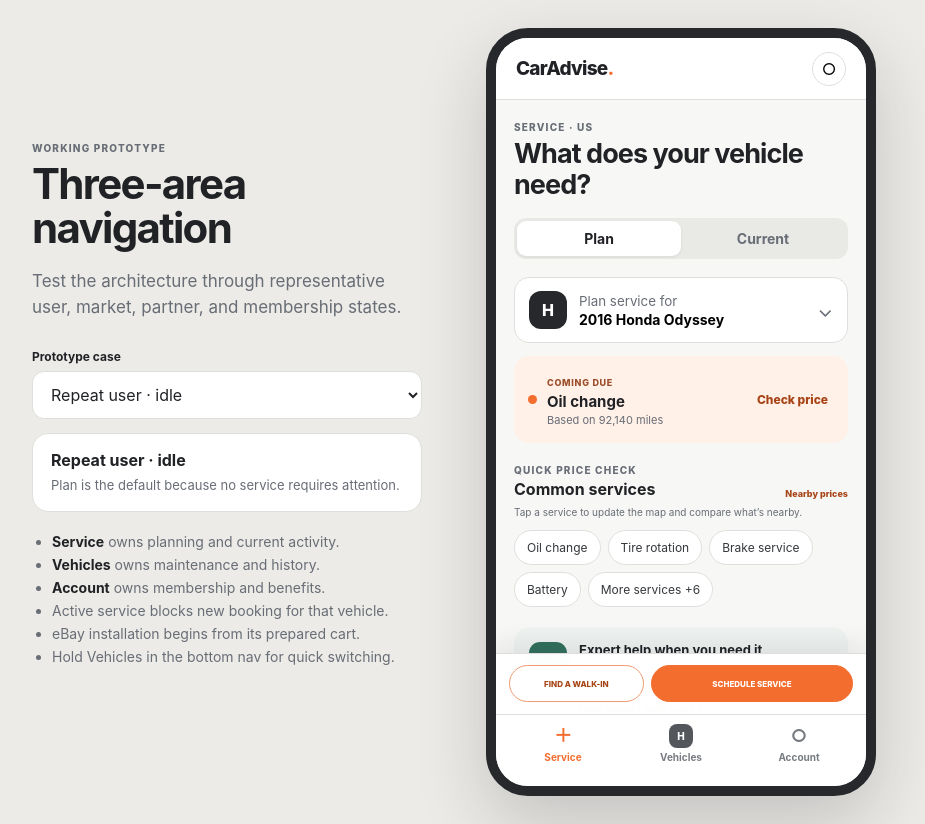
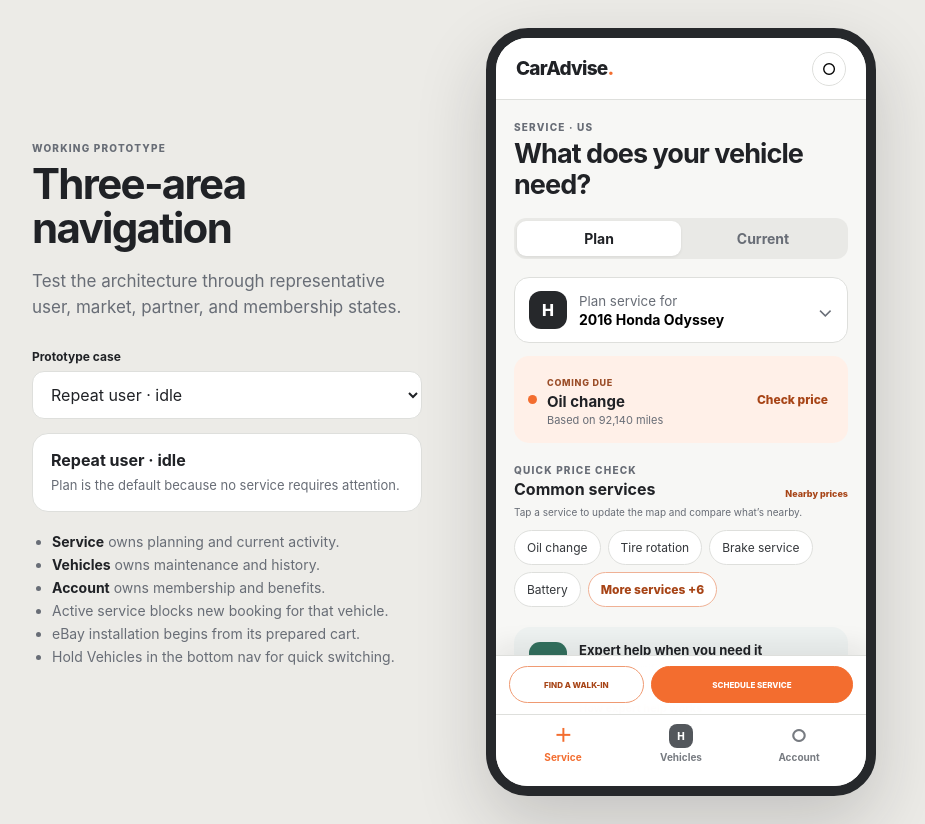
Before and after one commit to brandonlocke/caradvise-flutter-prototype, a React (Vite) app: page / in a window 1280 px wide. Shown: the whole page, without its empty margins (186-1111 px from the left). Built offline with nearby package versions, Linux system fonts and the light colour scheme.

Commit message:
Refine compact service controls

```diff
--- a/src/styles.css
+++ b/src/styles.css
@@ -39,7 +39,7 @@
 .mobile-case-select { display: none; }
 
 .screen { overflow-y: auto; padding: 21px 18px 30px; scrollbar-width: thin; }
-.screen.with-service-dock { padding-bottom: 150px; }
+.screen.with-service-dock { padding-bottom: 108px; }
 .screen-title-row h2, .area-title { margin: 5px 0 18px; font-size: 27px; line-height: 1.15; letter-spacing: -.035em; }
 .area-title { margin-bottom: 16px; }
 .segmented { display: grid; grid-template-columns: 1fr 1fr; background: #e9e9e6; padding: 3px; border-radius: 12px; margin-bottom: 18px; }
@@ -77,6 +77,7 @@
 .chips { display: flex; flex-wrap: wrap; gap: 7px; }
 .chips button { padding: 9px 12px; background: var(--white); border: 1px solid var(--line); border-radius: 999px; color: #34373b; font-size: 12px; }
 .chips button.selected { color: #7f3512; background: var(--orange-soft); border-color: #f3a780; }
+.chips button.more-chip { color: var(--orange-dark); border-color: #efb195; font-weight: 800; }
 .catalog-link { width: 100%; display: flex; justify-content: space-between; margin-top: 10px; padding: 11px 3px; color: var(--ink); background: transparent; border: 0; border-bottom: 1px solid var(--line); font-size: 12px; font-weight: 750; text-align: left; }
 
 .primary-button, .secondary-button { width: 100%; margin-top: 14px; border-radius: 999px; padding: 12px 16px; font-size: 11px; font-weight: 850; letter-spacing: .05em; }
@@ -143,7 +144,6 @@
 .shop-row small { margin-top: 3px; color: var(--muted); font-size: 9px; }
 .shop-row > strong { font-size: 12px; }
 .comparison-note { margin: 10px 0 0; color: var(--muted); font-size: 8px; line-height: 1.4; }
-.comparison-continue { margin-top: 11px; }
 .fulfillment-panel { margin-top: 14px; padding: 15px; background: var(--white); border: 1px solid #f0a17c; border-radius: 16px; box-shadow: 0 8px 24px rgba(110, 58, 31, .08); }
 .fulfillment-heading { display: flex; align-items: flex-start; justify-content: space-between; gap: 12px; }
 .fulfillment-heading h3 { margin: 4px 0 0; font-size: 17px; }
@@ -165,6 +165,16 @@
 .fulfillment-next-step p { margin: 3px 0 0; color: #547166; font-size: 8px; line-height: 1.35; }
 .fulfillment-next-step button { grid-column: 1 / -1; margin-top: 2px; padding: 9px; color: white; background: var(--green); border: 0; border-radius: 99px; font-size: 8px; font-weight: 850; }
 .flow-boundary-note { margin: 9px 0 0; color: var(--muted); font-size: 8px; text-align: center; }
+.booking-steps { display: grid; grid-template-columns: repeat(auto-fit, minmax(80px, 1fr)); gap: 5px; margin: 13px 0; }
+.booking-steps span { display: flex; align-items: center; gap: 5px; padding: 7px 8px; color: var(--muted); background: #ecece9; border-radius: 9px; font-size: 8px; font-weight: 850; }
+.booking-steps span.active { color: var(--orange-dark); background: var(--orange-soft); }
+.booking-steps small { font-size: 7px; font-weight: 750; }
+.flow-service-row { display: grid; grid-template-columns: auto 1fr auto; align-items: center; gap: 9px; padding: 12px; background: var(--paper); border-radius: 12px; }
+.flow-service-row small, .flow-service-row strong { display: block; }
+.flow-service-row small { color: var(--muted); font-size: 7px; font-weight: 850; letter-spacing: .08em; }
+.flow-service-row strong { margin-top: 3px; font-size: 11px; }
+.flow-service-row button { padding: 0; color: var(--orange-dark); background: transparent; border: 0; font-size: 8px; font-weight: 850; }
+.flow-primary { margin-top: 11px; }
 .partner-services { margin-top: 22px; padding-top: 18px; border-top: 1px solid var(--line); }
 .partner-services-heading { display: flex; align-items: flex-end; justify-content: space-between; gap: 12px; margin: 4px 0 11px; }
 .partner-services-heading h3 { margin: 0; font-size: 16px; }
@@ -274,7 +284,7 @@
 .setting-row small { margin-top: 3px; color: var(--muted); font-size: 9px; }
 .setting-row.simple { font-size: 11px; }
 
-.service-action-dock { position: absolute; right: 0; bottom: 72px; left: 0; z-index: 12; padding: 11px 13px 12px; background: rgba(255,255,255,.98); border-top: 1px solid var(--line); box-shadow: 0 -10px 24px rgba(25, 28, 31, .08); backdrop-filter: blur(10px); }
+.service-action-dock { position: absolute; right: 0; bottom: 72px; left: 0; z-index: 12; padding: 10px 13px 11px; background: rgba(255,255,255,.98); border-top: 1px solid var(--line); box-shadow: 0 -10px 24px rgba(25, 28, 31, .08); backdrop-filter: blur(10px); }
 .dock-context { display: flex; align-items: baseline; justify-content: space-between; gap: 12px; margin-bottom: 8px; }
 .dock-context small { color: var(--muted); font-size: 8px; }
 .dock-context strong { max-width: 215px; overflow: hidden; font-size: 10px; text-align: right; text-overflow: ellipsis; white-space: nowrap; }
```
